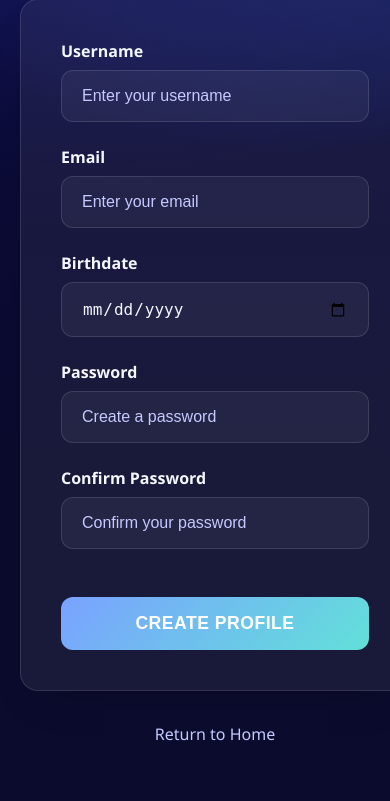
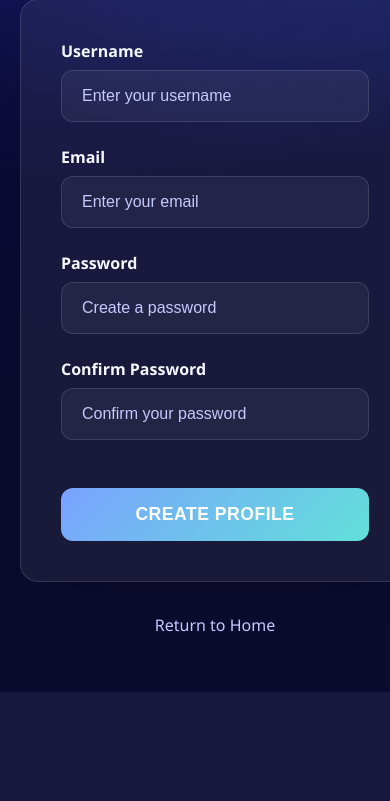
Before and after one commit to TeemuIljin/BrainBanks, a Django app: page /create-profile/ in a window 390 px wide. Shown: the part 178-979 px from the top of the page. After the commit the page ends 870 px from the top, so only its background shows below. Run offline with Django 5.2, Linux system fonts and the light colour scheme.

Commit message:
refactor: remove clunky birthdate field from profile creation
UX Improvements:
- Remove birthdate input field that opened intrusive calendar picker
- Simplify profile creation form to essential fields only
- Remove date input styling from CSS
- Update view to remove birthdate processing

Benefits:
- Faster, smoother signup process
- Less friction for new users
- Cleaner, more focused form
- Better mobile experience without calendar popup

The profile creation form now only requires:
- Username
- Email
- Password
- Confirm Password

This makes the signup process much more streamlined and user-friendly.

```diff
--- a/courses/templates/create_profile.html
+++ b/courses/templates/create_profile.html
@@ -36,7 +36,7 @@
             color: var(--text);
             font-size:1rem;
         }
-        input[type="text"], input[type="email"], input[type="date"], input[type="password"] {
+        input[type="text"], input[type="email"], input[type="password"] {
             padding:16px 20px;
             border-radius:12px;
             background:rgba(255,255,255,0.05);
@@ -45,7 +45,7 @@
             font-size:1rem;
             transition: all 0.3s ease;
         }
-        input[type="text"]:focus, input[type="email"]:focus, input[type="date"]:focus, input[type="password"]:focus {
+        input[type="text"]:focus, input[type="email"]:focus, input[type="password"]:focus {
             outline: none;
             border-color: var(--accent);
             background: rgba(255, 255, 255, 0.08);
@@ -178,11 +178,6 @@
             </div>
 
             <div class="form-group">
-                <label for="birthdate">Birthdate</label>
-                <input type="date" id="birthdate" name="birthdate" value="{{ request.POST.birthdate|default:'' }}" required>
-            </div>
-
-            <div class="form-group">
                 <label for="password">Password</label>
                 <input type="password" id="password" name="password" placeholder="Create a password" required>
             </div>
--- a/courses/views.py
+++ b/courses/views.py
@@ -241,7 +241,6 @@ def create_profile(request):
     if request.method == 'POST':
         username = request.POST.get('username', '').strip()
         email = request.POST.get('email', '').strip()
-        birthdate = request.POST.get('birthdate', '').strip()
         password = request.POST.get('password', '')
         confirm_password = request.POST.get('confirm_password', '')
 
```
